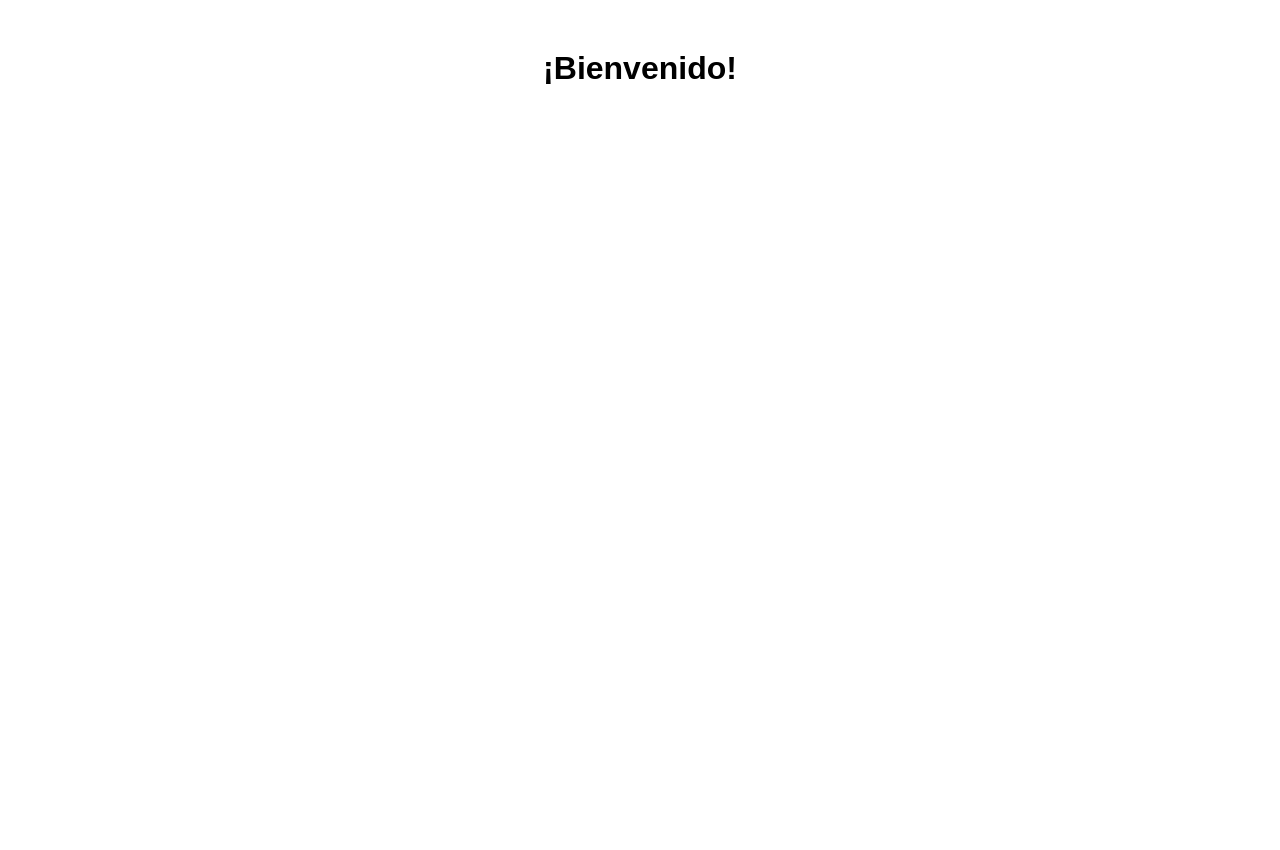
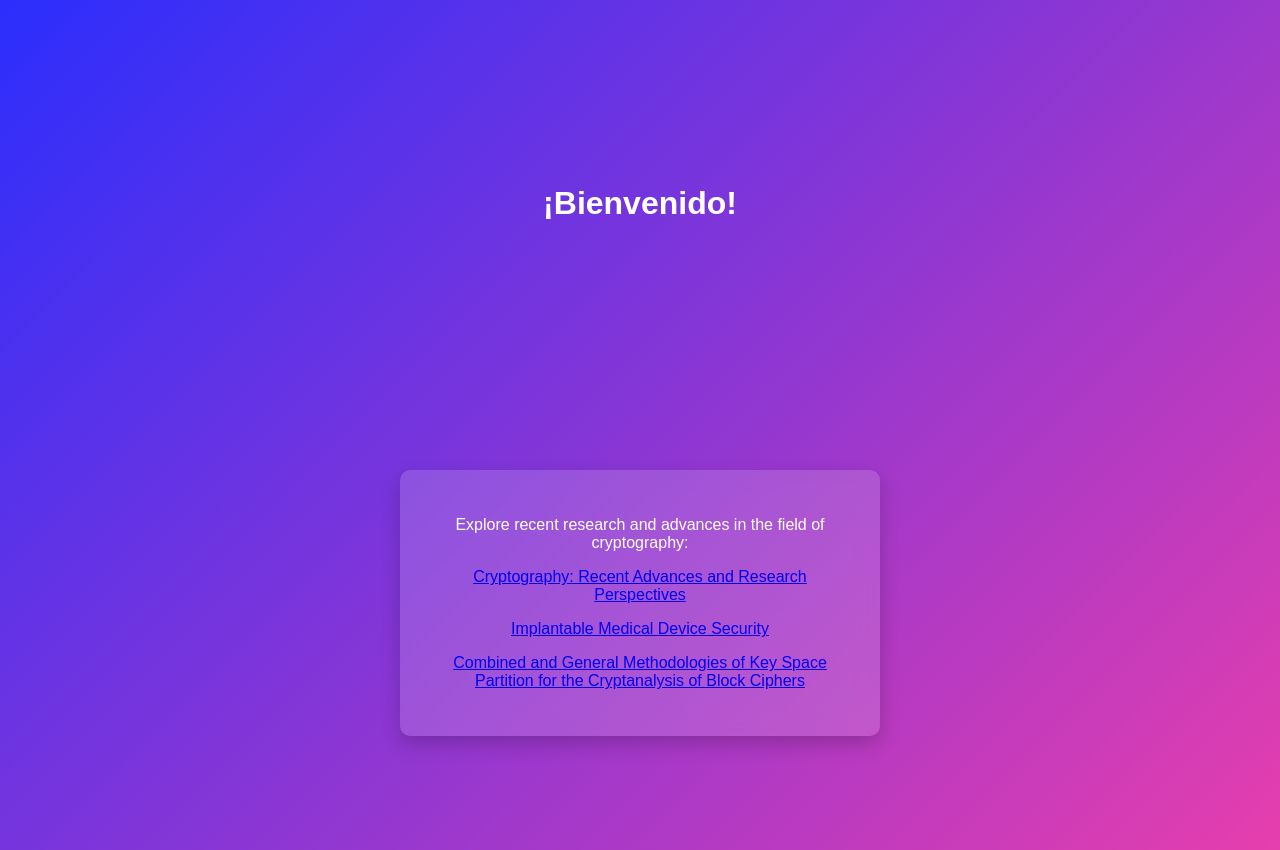
Before and after one commit to VictorHugo22/TrustworthyAlienatedSpecialist, a website: page welcome.html in a window 1280 px wide. Before the commit the page ends 800 px from the top, so only its background shows below. Drawn offline with Linux system fonts and the light colour scheme.

Commit message:
Update welcome.html

```diff
--- a/welcome.html
+++ b/welcome.html
@@ -4,6 +4,7 @@
   <meta charset="UTF-8">
   <meta name="viewport" content="width=device-width, initial-scale=1.0">
   <title>Bienvenido</title>
+  <link rel="stylesheet" href="style.css">
   <style>
     body {
       font-family: Arial, sans-serif;
@@ -14,6 +15,23 @@
 </head>
 <body>
   <h1 id="welcome-message"></h1>
+  <div class="container">
+
+        <p>Explore recent research and advances in the field of cryptography:</p>
+
+        <!-- Enlaces -->
+        <p><a href="https://www.researchgate.net/publication/377167746_Cryptography_Recent_Advances_and_Research_Perspectives" target="_blank">
+            Cryptography: Recent Advances and Research Perspectives
+        </a></p>
+
+        <p><a href="https://www.mdpi.com/2410-387X/8/4/53" target="_blank">
+            Implantable Medical Device Security
+        </a></p>
+
+        <p><a href="https://www.mdpi.com/2410-387X/8/4/45" target="_blank">
+            Combined and General Methodologies of Key Space Partition for the Cryptanalysis of Block Ciphers
+        </a></p>
+    </div>
   <script>
     // Obtener el parámetro `username` de la URL
     const params = new URLSearchParams(window.location.search);
```
